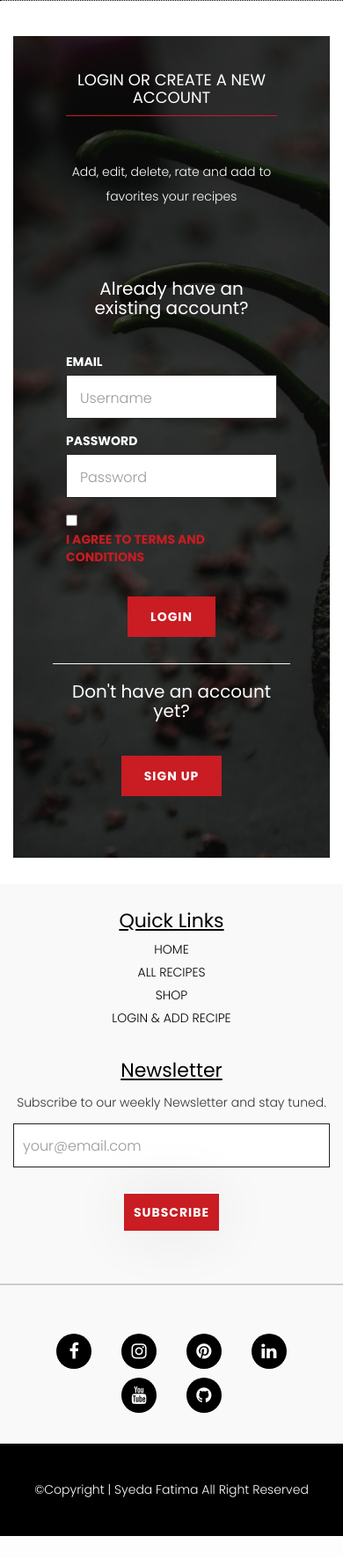
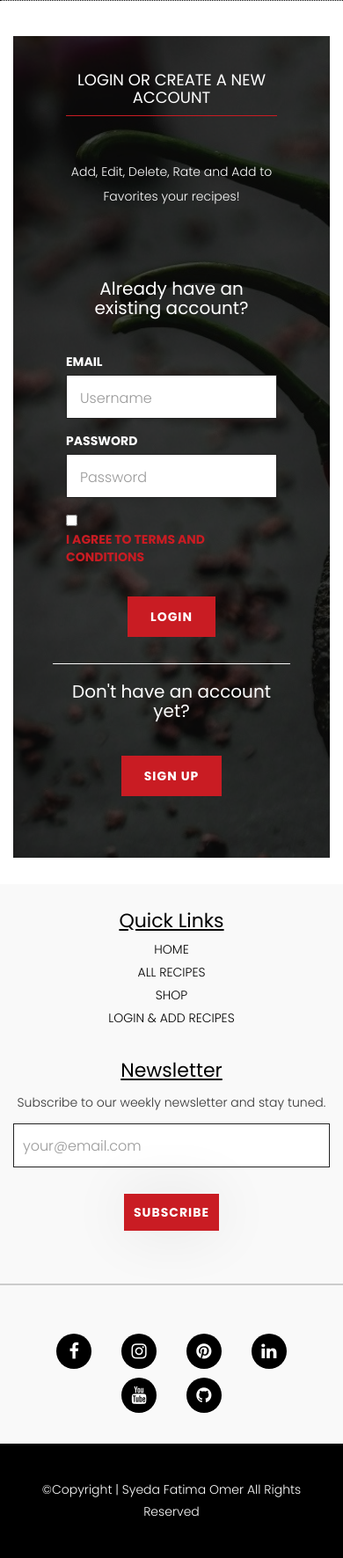
Before and after one commit to FatimasCoding2020/TASTE-INDIA, a Flask app: page /login in a window 390 px wide; the page is wider, and only the part inside the window is pictured. Shown: the part 365-2136 px from the top of that part at 88% size. Before the commit the page ends 2111 px from the top of that part, so only its background shows below. Run offline with Flask 2, Linux system fonts and the light colour scheme; some libraries are stand-ins or nearby versions.

Commit message:
fix typos

```diff
--- a/static/css/responsive.css
+++ b/static/css/responsive.css
@@ -173,7 +173,7 @@
         color: #ccc;
     }
 
-    .menu-bg .navbar-collapse {}
+    /*.menu-bg .navbar-collapse {}*/
 
     .welcome-image-area,
     .welcome-video-area {
--- a/static/css/style.css
+++ b/static/css/style.css
@@ -327,9 +327,9 @@ a.read-more:hover,
     margin-top: 20px;
     text-align: right;
 }
-.ssbuton{
+/*.ssbuton{
 
-}
+}*/
 
 .logo {
     padding-top: 26px;
@@ -525,7 +525,7 @@ a.read-more:hover,
 	text-decoration: underline;
 	padding-bottom: 0px;
 }
-.contact-social {}
+/*.contact-social {}*/
 
 .contact-social ul,
 .footer-menu ul {
@@ -668,18 +668,7 @@ a.read-more:hover,
     font-size: 20px;
     margin-bottom: 40px;
 }
-/*
-.btn-primary {
-    color: #fff;
-    background-color: #337ab7;
-    border-color: #2e6da4;
-    border-radius: 0px;
-    background: #000;
-    color: #fff;
-    padding: 10px 40px;
-    margin-top: 30px;
-}
-*/
+
 label {
     display: inline-block;
     max-width: 100%;
--- a/templates/base.html
+++ b/templates/base.html
@@ -54,7 +54,7 @@
                         <li><a href="{{ url_for('signup') }}">SIGNUP</a></li>
                         {% else %}
                         <li><a href="{{ url_for('profile') }}">PROFILE</a></li>
-                        <li><a href="{{ url_for('stats') }}">VIEW STATISTICS</a></li>
+                        <li><a href="{{ url_for('stats') }}">VIEW STATS</a></li>
                         <li><a href="{{ url_for('logout') }}">LOG OUT</a></li>
                         {% endif %}
                     </ul>
--- a/templates/users/login.html
+++ b/templates/users/login.html
@@ -135,7 +135,7 @@
                     <div class="col-md-12">
                         <div class="section-title">
                             <h2>Login or create a new account</h2>
-                            <p>Add, edit, delete, rate and add to favorites your recipes</p>
+                            <p>Add, Edit, Delete, Rate and Add to Favorites your recipes!</p>
                         </div>
                     </div>
                 </div>
@@ -158,7 +158,7 @@
                                 </div>
                                 <div class="form-check">
                                     <input type="checkbox" name="checkbox" class="form-check-input" id="exampleCheck1" required>
-                                    <label class="form-check-label" for="exampleCheck1"><a href="{{ url_for('term') }}">i agree to terms and conditions</a></label>
+                                    <label class="form-check-label" for="exampleCheck1"><a href="{{ url_for('term') }}">I agree to terms and conditions</a></label>
                                 </div>
                                 <div class="add-button">
                                     <button type="submit" class="btn btn-primary">LOGIN</button>
@@ -181,10 +181,6 @@
     </section>
     <!-- / END LOGIN DESIGN AREA -->
 
-    <!-- START CALL TO ACTION DESIGN AREA -->
-
-    <!-- END CALL TO ACTION DESIGN AREA -->
-
     <!-- START FOOTER DESIGN AREA -->
     <section class="footer-top-area section-padding">
         <div class="container">
@@ -199,7 +195,7 @@
                                 <li><a href="{{ url_for('home') }}">HOME</a></li>
                                 <li><a href="{{ url_for('recipes') }}">ALL RECIPES</a></li>
                                 <li><a href="{{ url_for('shop') }}">SHOP</a></li>
-                                <li><a href="{{ url_for('login') }}">Login & Add Recipe</a></li>
+                                <li><a href="{{ url_for('login') }}">LOGIN & ADD RECIPES</a></li>
                             </ul>
                         </div>
                     </div>
@@ -208,13 +204,13 @@
                 <div class="col-md-3"></div>
                 <div class="col-md-3"></div>
 
-                <!-- START NEWSLATTER DESIGN AREA -->
+                <!-- START NEWSLETTER DESIGN AREA -->
                 <div class="col-md-3 col-sm-6">
                     <div class="single-footer-top">
                         <div id="subscribe" class="newslatter text-center">
                             <h2>Newsletter</h2>
 
-                            <p>Subscribe to our weekly Newsletter and stay tuned.</p>
+                            <p>Subscribe to our weekly newsletter and stay tuned.</p>
                             <form action="{{ url_for('subscribe') }}" method="POST" enctype="multipart/form-data">
                                 <div class="input-prepend"><span class="add-on"><i class="icon-envelope"></i></span>
                                     <input name="email" class="form-control" type="text" id="name" placeholder="your@email.com" required>
@@ -225,7 +221,7 @@
                         </div>
                     </div>
                 </div>
-                <!-- END NEWSLATTER DESIGN AREA -->
+                <!-- END NEWSLETTER DESIGN AREA -->
 
             </div>
             <!-- START SOCIAL LINKS DESIGN AREA -->
@@ -252,7 +248,7 @@
             <div class="row ">
                 <div class="col-sm-12 text-center ">
                     <div class="footer-text ">
-                        <h6>&copy;copyright | Syeda Fatima All right Reserved</h6>
+                        <h6>&copy;copyright | Syeda Fatima Omer All rights reserved</h6>
                     </div>
                 </div>
             </div>
@@ -260,13 +256,13 @@
     </footer>
     <!-- / END FOOTER DETAILS DESIGN AREA -->
 
-    <!-- START scroll UP DESIGN AREA -->
+    <!-- START SCROLL UP DESIGN AREA -->
     <div class="scroll-to-up ">
         <div class="scrollup ">
             <i class="fa fa-angle-double-up "></i>
         </div>
     </div>
-    <!-- / END scroll UP DESIGN AREA -->
+    <!-- / END SCROLL UP DESIGN AREA -->
 
 
 
```
Also changed, not shown: templates/users/myaccount.html (+7 -15 lines), templates/users/signup.html (+6 -6 lines).
